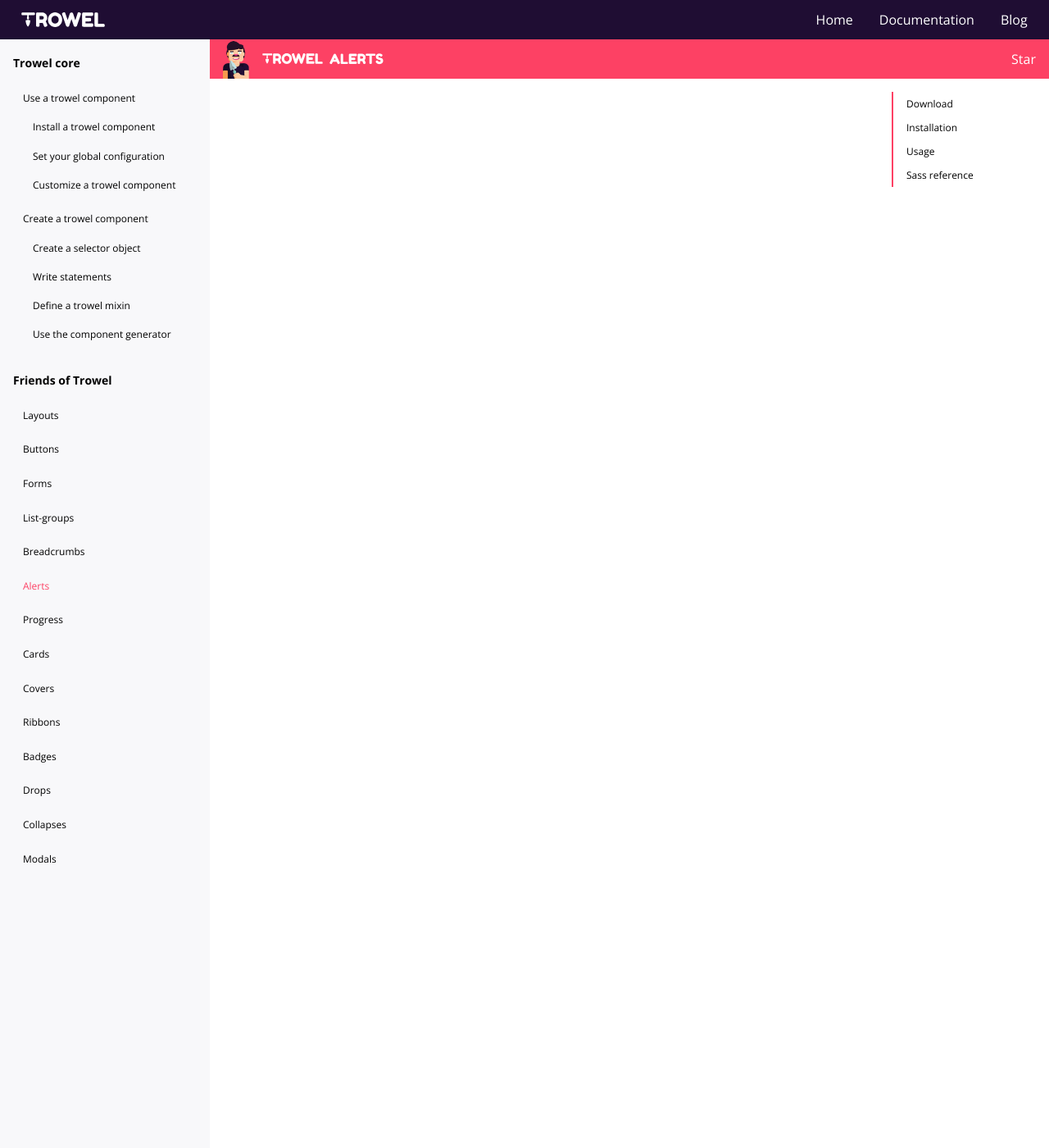
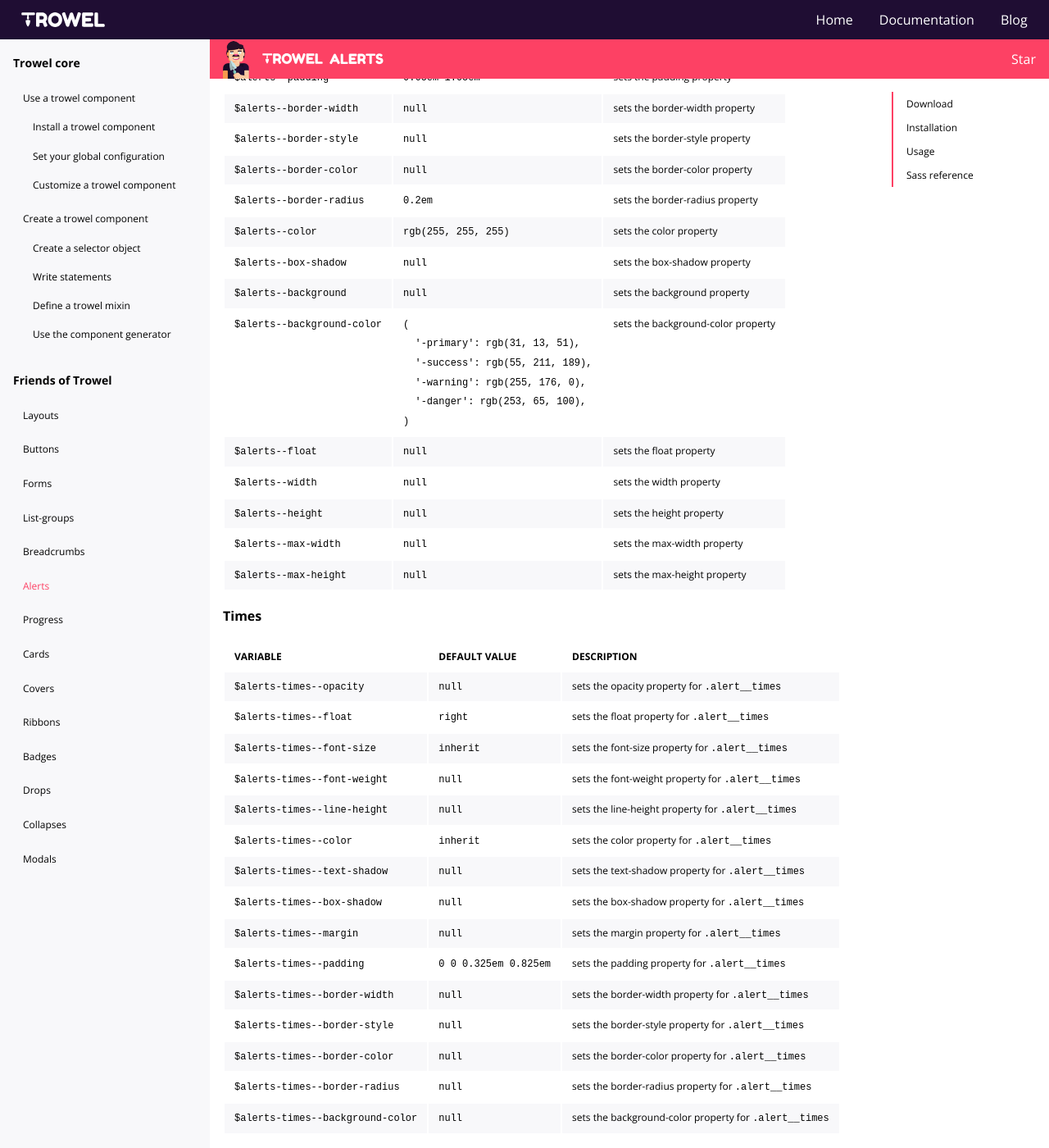
Before and after one commit to Trowel/trowel.github.io, a Jekyll site: the page built from pages/documentation/friends-of-trowel/alerts.md, in a window 1280 px wide and 1400 px high, scrolled down 2557 px. Shown: the whole window at 82% size. Built offline with Jekyll 4.4.1, drawn with Linux system fonts in a browser that asks for light colours; some of the changed text lies outside the part shown.

Commit message:
sass reference for alerts

```diff
--- a/pages/documentation/friends-of-trowel/alerts.md
+++ b/pages/documentation/friends-of-trowel/alerts.md
@@ -49,3 +49,66 @@ The twig template ready to be `include` or `embed` is located at `./src/twig/ale
 ## Usage
 
 ## Sass reference
+
+### Syntax variables
+
+You can override the global syntax config for a specific component with the following variables
+
+{% include doc/scss-reference-thead.md %}
+| `$alerts--syntax` | `null` | syntax config for `.alert` |
+
+
+### Enables
+
+You can avoid the generation of some css with those following variables
+
+{% include doc/scss-reference-thead.md %}
+| `$alerts-times--enabled` | `true` | enable the generation of style rules for the `.alert__times` block |
+
+
+### Component variables
+
+{% include doc/scss-reference-thead.md %}
+| `$alerts--font-size` | <code>(<br>&nbsp;&nbsp;'default':&nbsp;{{ page.trwl_theme.sizes.md }},<br>&nbsp;&nbsp;'-xs':&nbsp;{{ page.trwl_theme.sizes.xs }},<br>&nbsp;&nbsp;'-sm':&nbsp;{{ page.trwl_theme.sizes.sm }},<br>&nbsp;&nbsp;'-lg':&nbsp;{{ page.trwl_theme.sizes.lg }},<br>)</code> | sets the font-size property |
+| `$alerts--font-family` | `{{ page.trwl_theme.font_family }}` | sets the font-family property |
+| `$alerts--font-weight` | `null` | sets the font-weight property |
+| `$alerts--text-transform` | `null` | sets the text-transform property |
+| `$alerts--letter-spacing` | `null` | sets the letter-spacing property |
+| `$alerts--line-height` | `{{ page.trwl_theme.line_height }}` | sets the line-height property |
+| `$alerts--text-align` | `null` | sets the text-align property |
+| `$alerts--text-decoration` | `null` | sets the text-decoration property |
+| `$alerts--margin` | `0 0 1em` | sets the margin property |
+| `$alerts--padding` | `{{ page.trwl_theme.padding_y }} {{ page.trwl_theme.padding_x }}` | sets the padding property |
+| `$alerts--border-width` | `null` | sets the border-width property |
+| `$alerts--border-style` | `null` | sets the border-style property |
+| `$alerts--border-color` | `null` | sets the border-color property |
+| `$alerts--border-radius` | `{{ page.trwl_theme.border_radius }}` | sets the border-radius property |
+| `$alerts--color` | `rgb(255, 255, 255)` | sets the color property |
+| `$alerts--box-shadow` | `null` | sets the box-shadow property |
+| `$alerts--background` | `null` | sets the background property |
+| `$alerts--background-color` | <code>(<br>&nbsp;&nbsp;'-primary':&nbsp;{{ page.trwl_theme.colors.primary }},<br>&nbsp;&nbsp;'-success':&nbsp;{{ page.trwl_theme.colors.success }},<br>&nbsp;&nbsp;'-warning':&nbsp;{{ page.trwl_theme.colors.warning }},<br>&nbsp;&nbsp;'-danger':&nbsp;{{ page.trwl_theme.colors.danger }},<br>)</code> | sets the background-color property |
+| `$alerts--float` | `null` | sets the float property |
+| `$alerts--width` | `null` | sets the width property |
+| `$alerts--height` | `null` | sets the height property |
+| `$alerts--max-width` | `null` | sets the max-width property |
+| `$alerts--max-height` | `null` | sets the max-height property |
+
+
+#### Times
+
+{% include doc/scss-reference-thead.md %}
+| `$alerts-times--opacity` | `null` | sets the opacity property for `.alert__times` |
+| `$alerts-times--float` | `right` | sets the float property for `.alert__times` |
+| `$alerts-times--font-size` | `inherit` | sets the font-size property for `.alert__times` |
+| `$alerts-times--font-weight` | `null` | sets the font-weight property for `.alert__times` |
+| `$alerts-times--line-height` | `null` | sets the line-height property for `.alert__times` |
+| `$alerts-times--color` | `inherit` | sets the color property for `.alert__times` |
+| `$alerts-times--text-shadow` | `null` | sets the text-shadow property for `.alert__times` |
+| `$alerts-times--box-shadow` | `null` | sets the box-shadow property for `.alert__times` |
+| `$alerts-times--margin` | `null` | sets the margin property for `.alert__times` |
+| `$alerts-times--padding` | `0 0 0.325em 0.825em` | sets the padding property for `.alert__times` |
+| `$alerts-times--border-width` | `null` | sets the border-width property for `.alert__times` |
+| `$alerts-times--border-style` | `null` | sets the border-style property for `.alert__times` |
+| `$alerts-times--border-color` | `null` | sets the border-color property for `.alert__times` |
+| `$alerts-times--border-radius` | `null` | sets the border-radius property for `.alert__times` |
+| `$alerts-times--background-color` | `null` | sets the background-color property for `.alert__times` |
```
